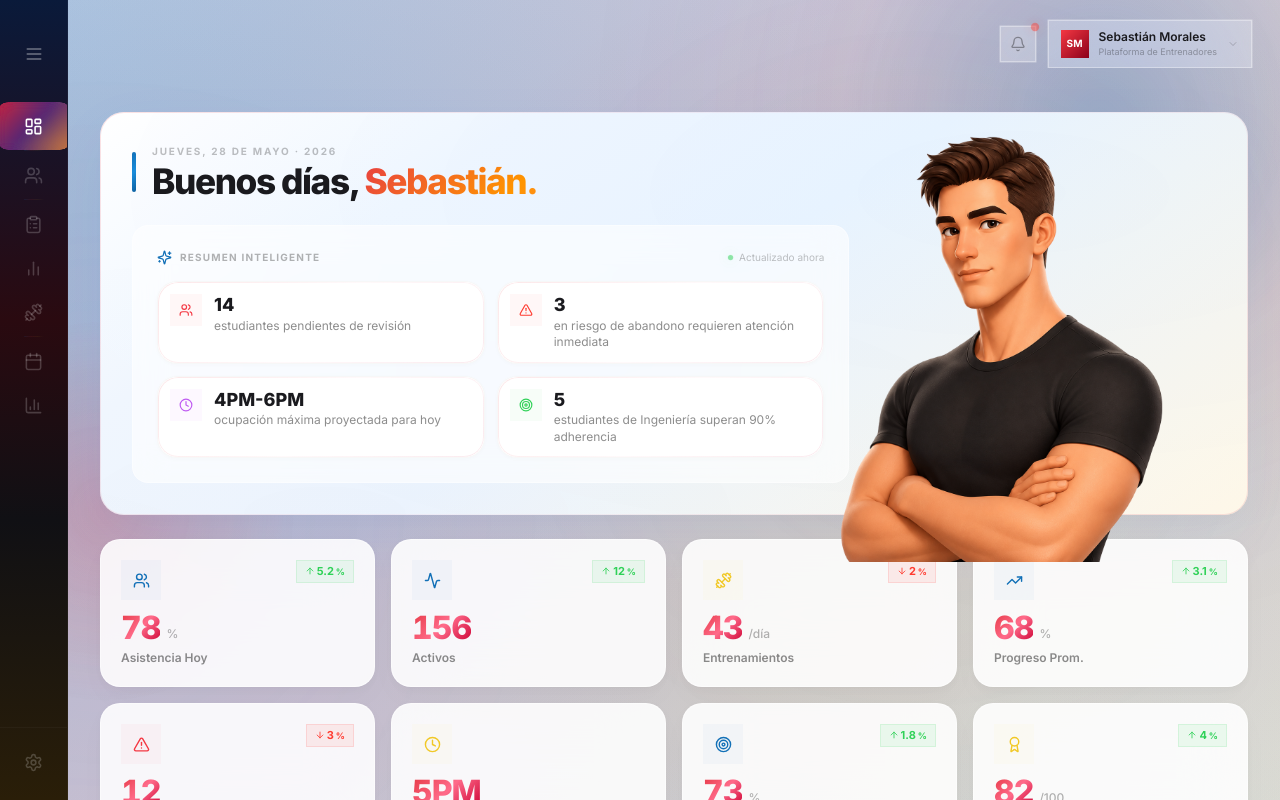
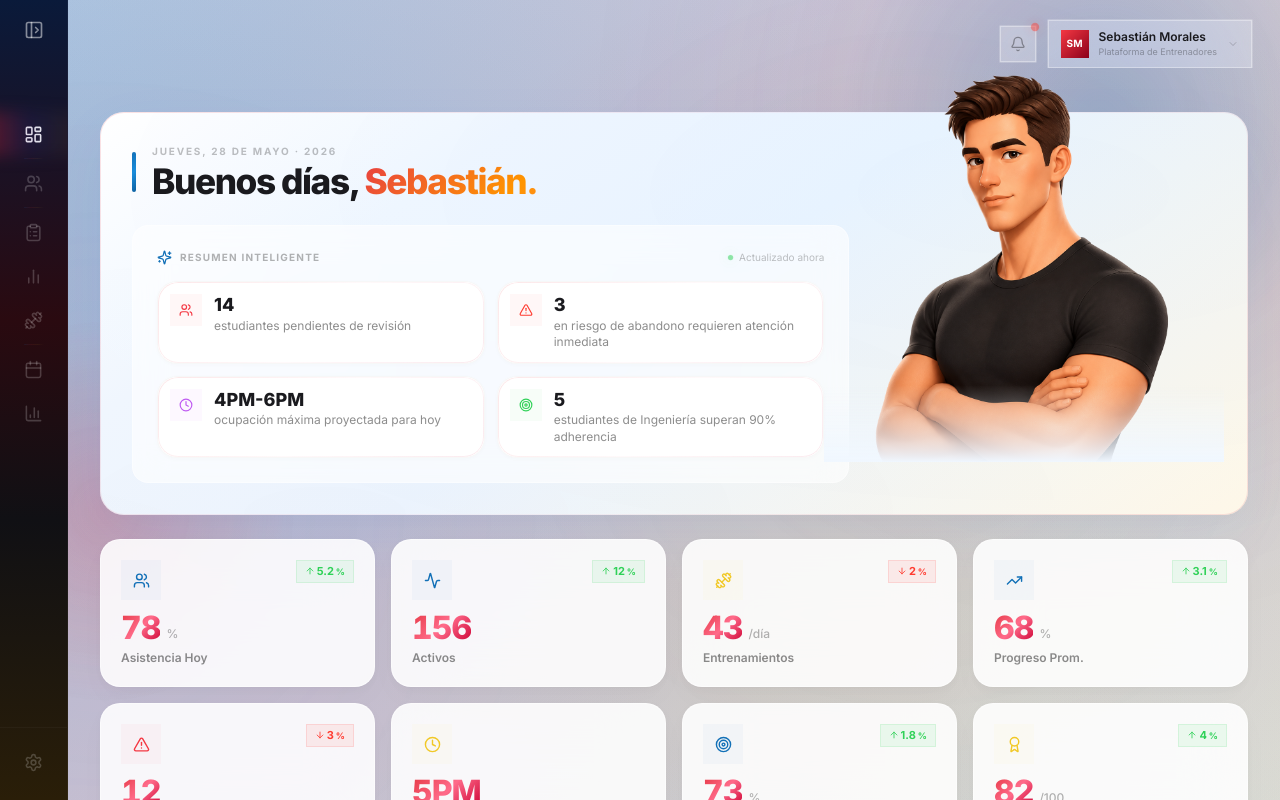
Before and after one commit to SebastianDavid2006/Unifit_Final_Project, a React (Vite) app in the folder frontend/: page / in a window 1280 px wide. Both pictures are taken after a click on the button 336 px from the left and 461 px from the top of the page. Built offline with nearby package versions, Linux system fonts and the light colour scheme.

Commit message:
La barra de navegación tiene un resplandor en el modulo seleccionado

```diff
--- a/frontend/src/app/components/TrainerDashboard.tsx
+++ b/frontend/src/app/components/TrainerDashboard.tsx
@@ -8,7 +8,7 @@ import {
   LayoutDashboard, Users, ClipboardList, BarChart2, Dumbbell, Calendar,
   TrendingUp, AlertTriangle, Clock, Activity, Target, Award,
   ChevronRight, Search, Plus, ArrowUp, ArrowDown, Sparkles,
-  Play, MoreHorizontal, CheckCircle, Flame, MapPin, RefreshCw, Bell, ChevronDown, BarChart3, Settings, Menu,
+  Play, MoreHorizontal, CheckCircle, Flame, MapPin, RefreshCw, Bell, ChevronDown, ChevronLeft, PanelLeftClose, PanelLeftOpen, BarChart3, Settings, Menu,
 } from 'lucide-react'
 import { StudentProfile } from './StudentProfile'
 import coachImg from '../../assets/illustrations/dashboard/coach.png'
@@ -289,14 +289,25 @@ export function TrainerDashboard() {
           transition: 'width 0.4s cubic-bezier(0.4, 0, 0.2, 1)',
         }}
       >
-        <button
-          onClick={() => setExpanded(!expanded)}
-          className="w-11 h-11 rounded-xl flex items-center justify-center flex-shrink-0 mb-6 hover:bg-white/5 transition-colors"
-          style={{ color: 'rgba(255,255,255,0.4)' }}
-          title={expanded ? 'Colapsar' : 'Expandir'}
-        >
-          <Menu size={20} />
-        </button>
+        <div className="flex-shrink-0" style={{ width: '100%', height: 44, marginBottom: 24, marginTop: 8 }}>
+          <button
+            onClick={() => setExpanded(!expanded)}
+            className="w-11 h-11 rounded-xl flex items-center justify-center
+              border border-transparent
+              hover:bg-white/[0.06] hover:backdrop-blur-md hover:border-white/10 hover:shadow-lg"
+            style={{
+              position: 'absolute',
+              top: 8,
+              left: expanded ? 'calc(100% - 56px)' : 'calc(50% - 22px)',
+              color: 'rgba(255,255,255,0.5)',
+              zIndex: 60,
+              transition: 'left 0.4s cubic-bezier(0.4, 0, 0.2, 1), background 0.3s ease, backdrop-filter 0.3s ease, border-color 0.3s ease, box-shadow 0.3s ease',
+            }}
+            title={expanded ? 'Colapsar' : 'Expandir'}
+          >
+            {expanded ? <PanelLeftClose size={20} /> : <PanelLeftOpen size={20} />}
+          </button>
+        </div>
 
         <div
           className="flex flex-col w-full relative"
@@ -327,7 +338,7 @@ export function TrainerDashboard() {
                   borderRadius: expanded ? 10 : 0,
                   transition: 'width 0.45s cubic-bezier(0.4, 0, 0.2, 1), border-radius 0.35s ease',
                 }}>
-                  {entry.isActive && (
+                  {entry.isActive && false && (
                     <motion.div
                       layoutId="goo-indicator"
                       className="size-full"
@@ -363,7 +374,7 @@ export function TrainerDashboard() {
                 key={entry.item.id}
                 onClick={() => setSection(entry.item.id)}
                 title={entry.item.label}
-                className="relative flex items-center overflow-hidden flex-shrink-0"
+                className="relative flex items-center flex-shrink-0"
                 style={{
                   height: 44,
                   width: expanded ? 184 : 68,
@@ -374,6 +385,15 @@ export function TrainerDashboard() {
                   transition: 'width 0.45s cubic-bezier(0.4, 0, 0.2, 1), padding-left 0.45s cubic-bezier(0.4, 0, 0.2, 1), border-radius 0.35s ease, color 0.3s ease',
                 }}
               >
+                {/* Resplandor izquierdo vibrante */}
+                {section === entry.item.id && (
+                  <div className="absolute top-0 bottom-0 pointer-events-none" style={{
+                    left: -16,
+                    width: expanded ? 'calc(100% + 200px)' : 'calc(100% + 140px)',
+                    background: 'linear-gradient(90deg, rgba(228,35,50,0.35) 0%, rgba(43,44,138,0.18) 22%, rgba(239,187,41,0.06) 42%, transparent 58%)',
+                    filter: 'blur(8px)',
+                  }} />
+                )}
                 <div className="flex items-center justify-center w-11 h-11 flex-shrink-0">
                   <entry.item.icon size={19} />
                 </div>
@@ -625,8 +645,8 @@ export function TrainerDashboard() {
             style={{
               position: 'absolute',
               right: 24,
-              top: 10,
-              width: 440,
+              top: -50,
+              width: 400,
               height: 'auto',
               zIndex: 20,
             }}
@@ -636,8 +656,8 @@ export function TrainerDashboard() {
               alt="Coach Dashboard"
               className="w-full h-auto"
             />
-            <div className="absolute bottom-0 left-0 right-0 h-24 pointer-events-none z-10" style={{
-              background: 'linear-gradient(to top, transparent 0%, transparent 100%)',
+            <div className="absolute bottom-0 left-0 right-0 h-32 pointer-events-none z-10" style={{
+              background: 'linear-gradient(to top, rgba(240,247,255,1) 0%, transparent 60%)',
             }} />
           </motion.div>
         </motion.div>
```
